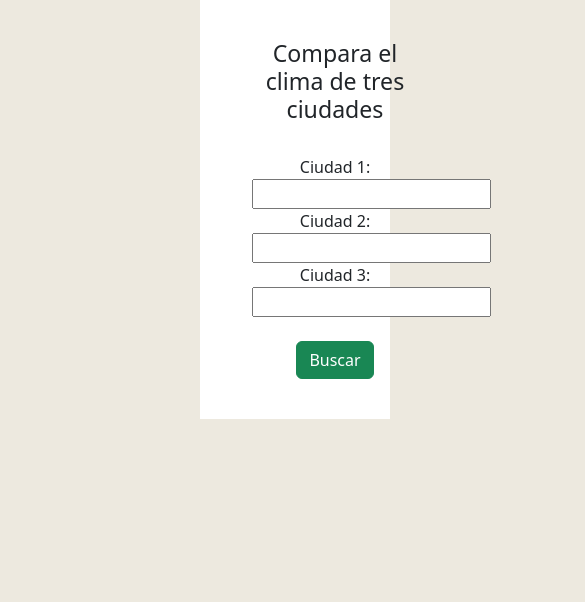
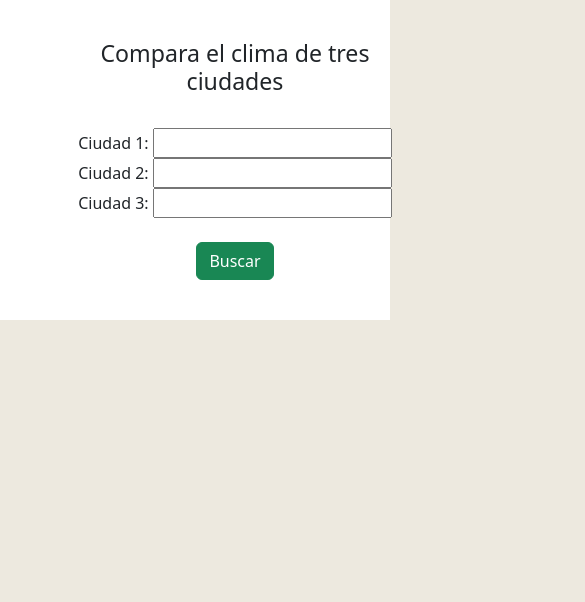
Before and after one commit to Alexbapa/proyecto3, a plain HTML site: page index.html in a window 390 px wide. Shown: the top 602 px of the page, 585 px wide, since content can reach past the window. Drawn offline with nearby package versions, Linux system fonts and the light colour scheme.

Commit message:
Add files via upload
sidebar

```diff
--- a/css/styles.css
+++ b/css/styles.css
@@ -26,8 +26,11 @@ header{
    padding-top: 45vh;
 }
 
-@media (max-width: 1100px) {
+@media (max-width: 992px) {
   .sidebar {
     display: none;
   }
+    body{
+         padding-left: 0px;
+    }
 }
```
